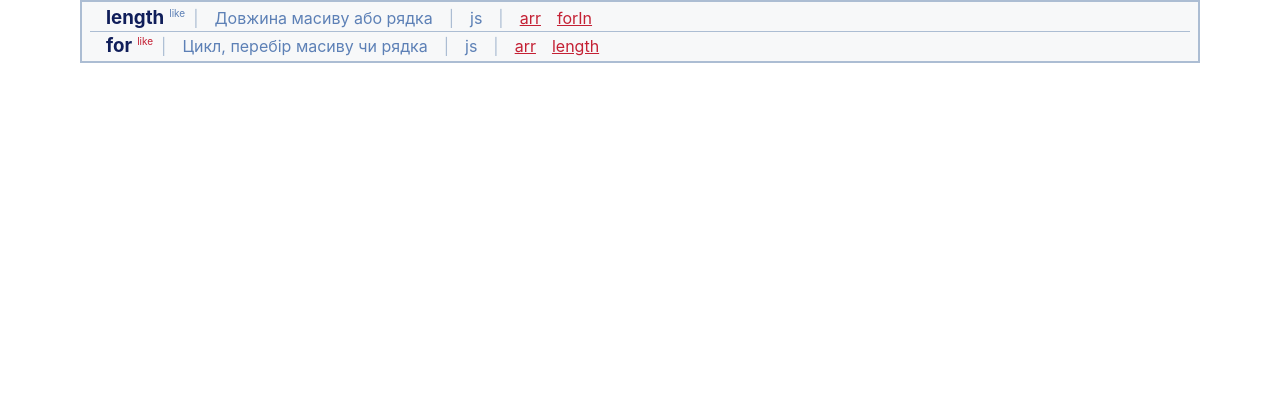
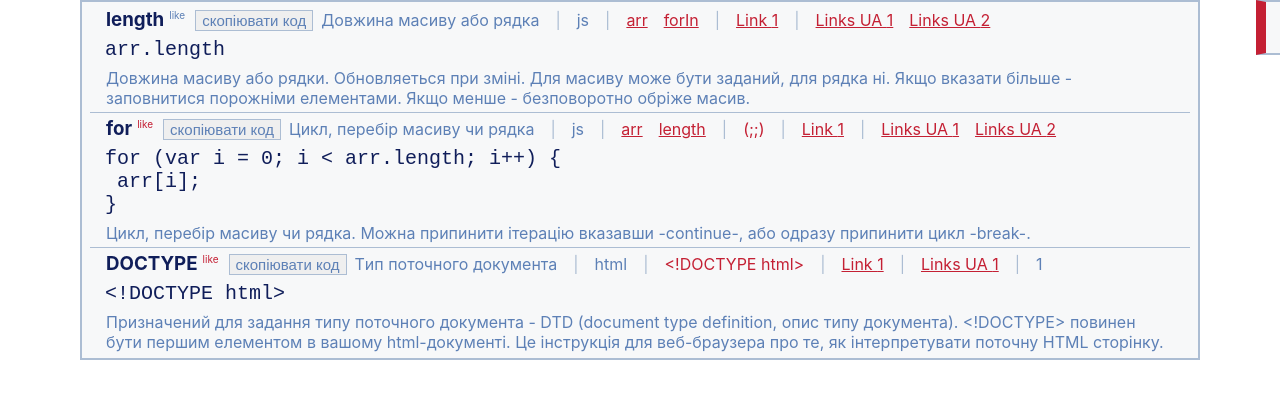
Before and after one commit to AntonKuts/code-encyclopedia, a React (Create React App) app: page / in a window 1280 px wide. Shown: the top 398 px of the page. Built offline with nearby package versions, Linux system fonts and the light colour scheme.

Commit message:
leng, tost, 3 item

```diff
--- a/src/App.css
+++ b/src/App.css
@@ -30,7 +30,62 @@ h3, p, a, .sep {
   margin: 0 8px;
 }
 
-.a-for-anchor-in{
+.a-for-anchor-in {
   margin: 0;
   padding: 0;
 }
+
+button {
+  border: 1px solid #acbdd3;
+  color: #5d80b6;
+  cursor: pointer;
+  text-align: center;
+  font-size: 15px;
+  margin: 2px 0 0 10px;
+}
+
+.button:hover{
+  color: #c42034;
+}
+
+.change-language{
+  position: fixed;
+  top: 0;
+  right: -60px;
+  padding: 15px 20px;
+  color: #c42034;
+  text-decoration: underline;
+  cursor: pointer;
+  border: 2px solid #acbdd3;
+  border-left: 10px solid #c42034;
+  color: #c42034;
+  cursor: pointer;
+  text-align: center;
+  font-size: 18px;
+  z-index: 10;
+  background-color: #f7f8f9;
+}
+
+.change-language:hover{
+  right: 0px;
+}
+
+
+.tost {
+  position: fixed;
+  top: 0;
+  left: 80px;
+  padding: 15px 20px;
+  cursor: pointer;
+  border: 2px solid #acbdd3;
+  color: #5d80b6;
+  cursor: pointer;
+  text-align: center;
+  font-size: 18px;
+  z-index: 10;
+  background-color: white;
+}
+
+.tost:empty {
+  display: none;
+}
--- a/src/App.js
+++ b/src/App.js
@@ -1,11 +1,26 @@
-import React from 'react';
+import React, { useState } from 'react';
 import './App.css';
 import Content from './Content';
+import Header from './Header';
 
-function App() {
+const App = () => {
+  const [language, setLanguage] = useState('ua');
+  const [tost, setStateTost] = useState('');
+  const setTost = (text) => {
+    setStateTost(text);
+    setTimeout(()=>setStateTost(''), 2500);
+  }
+
   return (
     <div className="App">
-      <Content />
+      <Header
+        language={language}
+        setTost={setTost}
+        setStateTost={setStateTost}
+        setLanguage={setLanguage}
+        tost={tost}
+      />
+      <Content language={language} setTost={setTost}/>
     </div>
   );
 }
--- a/src/Content.css
+++ b/src/Content.css
@@ -1,13 +1,13 @@
 .Content {
   display: flex;
-  flex-direction: c;
+  flex-direction: column;
   justify-content: flex-start;
   align-items: center;
   flex-wrap: wrap;
 }
 
 .main-box{
-  padding: 2px 8px;
+  padding: 4px 8px;
   background-color: #f7f8f9;
   border-bottom: 1px solid #acbdd3;
 }
@@ -16,7 +16,7 @@
   border-bottom: none;
 }
 
-.title-box{
+.title-box, .discription-box{
   display: flex;
   flex-direction: row;
   justify-content: flex-start;
@@ -24,88 +24,69 @@
   flex-wrap: wrap;
 }
 
-.tooltip-similar-topics {
+.tooltip{
   position: relative;
   display: inline-block;
 }
 
-.tooltip-similar-topics .tooltip-text-similar-topics {
+.tooltip .tooltip-text {
   visibility: hidden;
   background-color: #f7f8f9;
   width: 100px;
   text-align: center;
   position: absolute;
   z-index: 10;
-  bottom: 120%;
+  top: 145%;
   left: 50%;
   margin-left: -60px;
   padding: 3px;
   opacity: 0;
   transition: opacity 0.3s;
+  border: 2px solid #5d80b6;
 }
 
-.tooltip-similar-topics .tooltip-text-similar-topics::after {
+.tooltip .tooltip-text::after {
   content: "";
   position: absolute;
-  top: 100%;
+  bottom: 104%;
   left: 50%;
   margin-left: -5px;
-  border-width: 5px;
+  border-width: 7px;
   border-style: solid;
-  border-color: #5d80b6 transparent transparent transparent;
+  border-color: transparent transparent #5d80b6 transparent;
 }
 
-.tooltip-similar-topics:hover .tooltip-text-similar-topics {
+.tooltip:hover .tooltip-text {
   visibility: visible;
   opacity: 1;
 }
 
-.tooltip-category {
+.tooltip {
   position: relative;
   display: inline-block;
 }
 
-.tooltip-category .tooltip-text-category {
-  visibility: hidden;
-  background-color: #f7f8f9;
-  width: 100px;
-  text-align: center;
-  position: absolute;
-  z-index: 10;
-  bottom: 120%;
-  left: 50%;
-  margin-left: -60px;
-  padding: 3px;
-  opacity: 0;
-  transition: opacity 0.3s;
-}
-
-.tooltip-category .tooltip-text-category::after {
-  content: "";
-  position: absolute;
-  top: 100%;
-  left: 50%;
-  margin-left: -5px;
-  border-width: 5px;
-  border-style: solid;
-  border-color: #5d80b6 transparent transparent transparent;
-}
-
-.tooltip-category:hover .tooltip-text-category {
-  visibility: visible;
-  opacity: 1;
-}
-
-.like{
+.like {
   font-size: 10px;
   margin: -10px 0 0 -3px;
   cursor: pointer;
 }
 
-.yesLike{
+.yesLike {
   color: #c42034;
 }
 
-.noLike{
+.noLike {
   color: #5d80b6;
 }
+
+pre {
+  margin: 7px;
+  color: #101e5a;
+  font-size: 20px;
+  cursor: pointer;
+}
+
+.mandatory-attributes{
+  color: #c42034;
+}
--- a/src/Content.js
+++ b/src/Content.js
@@ -2,17 +2,18 @@
 import React, { useState } from 'react';
 import './Content.css';
 
-const Content = () => {
+const Content = ({language, setTost}) => {
   const startInfo = [
     {
       id: 1,
       title: 'length',
-      titleUa: 'Довжина масиву або рядка',
+      intro: 'The length of the array or string',
+      introUa: 'Довжина масиву або рядка',
       similarTopics: ['arr', 'forIn'],
       like: false,
       category: 'js',
       descriptionEng: 'The length of the array or string. Refreshes on change. For array it can be set, for a line not. If you specify more - fill in the empty elements. If less - irrevocably crop',
-      descriptionUa: 'Довжина масиву або рядки. Обновляеться при зміні. Для масиву може бути заданий, для рядка немає. Якщо вказати більше - заповнитися порожніми елементами. Якщо менше - безповоротно обріже масив',
+      descriptionUa: 'Довжина масиву або рядки. Обновляеться при зміні. Для масиву може бути заданий, для рядка ні. Якщо вказати більше - заповнитися порожніми елементами. Якщо менше - безповоротно обріже масив.',
       linkToDocumentationEng: [
         'https://developer.mozilla.org/ru/docs/Web/JavaScript/Reference/Global_Objects/Array/length'
       ],
@@ -23,19 +24,21 @@ const Content = () => {
       author: 'Anton Kuts',
       authorContactLink: 'https://www.linkedin.com/in/anton-kuts/',
       dateIntroductionOrUpdate: 'https://www.linkedin.com/in/anton-kuts/',
-      code: 'arr.length',
+      code: ['arr.length'],
       display: true,
-      mandatoryAttributes: null
+      mandatoryAttributes: null,
+      lesson: 0
     },
     {
       id: 2,
       title: 'for',
-      titleUa: 'Цикл, перебір масиву чи рядка',
+      intro: 'Loop array or string',
+      introUa: 'Цикл, перебір масиву чи рядка',
       similarTopics: ['arr', 'length'],
       like: true,
       category: 'js',
-      descriptionEng: 'Loop array or string',
-      descriptionUa: 'Цикл, перебір масиву чи рядка',
+      descriptionEng: 'Cycle, array, or row search. You can end the iteration by specifying -continue-, or end the loop immediately -break-.',
+      descriptionUa: 'Цикл, перебір масиву чи рядка. Можна припинити ітерацію вказавши -continue-, або одразу припинити цикл -break-.',
       linkToDocumentationEng: [
         'https://developer.mozilla.org/en-US/docs/Web/JavaScript/Reference/Statements/for'
       ],
@@ -46,17 +49,51 @@ const Content = () => {
       author: 'Anton Kuts',
       authorContactLink: 'https://www.linkedin.com/in/anton-kuts/',
       dateIntroductionOrUpdate: 'https://www.linkedin.com/in/anton-kuts/',
-      code: 'for (var i = 0; i < arr.length; i++) { arr[i] }',
+      code:'for (var i = 0; i < arr.length; i++) { \n arr[i];\n}',
       display: true,
-      mandatoryAttributes: '(;;)'
+      mandatoryAttributes: '(;;)',
+      lesson: 0
+    },
+    {
+      id: 3,
+      title: 'DOCTYPE',
+      intro: 'The type of the current document',
+      introUa: 'Tип поточного документа',
+      similarTopics: [],
+      like: true,
+      category: 'html',
+      descriptionEng: 'Designed to specify the current document type - DTD (document type definition). <! DOCTYPE> should be the first element in your html document. This is a web browser instruction on how to interpret the current HTML page.',
+      descriptionUa: 'Призначений для задання типу поточного документа - DTD (document type definition, опис типу документа). <!DOCTYPE> повинен бути першим елементом в вашому html-документі. Це інструкція для веб-браузера про те, як інтерпретувати поточну HTML сторінку.',
+      linkToDocumentationEng: [
+        'https://html.spec.whatwg.org/multipage/syntax.html#the-doctype'
+      ],
+      linkToDocumentationUA: [
+        'https://css.in.ua/html/tag/doctype',
+      ],
+      author: 'Anton Kuts',
+      authorContactLink: 'https://www.linkedin.com/in/anton-kuts/',
+      dateIntroductionOrUpdate: 'https://www.linkedin.com/in/anton-kuts/',
+      code:'<!DOCTYPE html>',
+      display: true,
+      mandatoryAttributes: '<!DOCTYPE html>',
+      lesson: 1
     }
   ];
   const [info, setInfo] = useState(startInfo);
+  // const [language, setLanguage] = useState('ua');
   const setLike = item => {
     item.like = !item.like;
     const newInfo = [...info];
     newInfo.splice(item.id-1, 1, item);
     setInfo(newInfo);
+  }
+  function updateClipboard(text, code) {
+    navigator.clipboard.writeText(code)
+    .then(function() {
+      setTost(`Code '${text}' successfully copy.`);
+    }, function() {
+      setTost(`Code '${text}' failed copy!`);
+    });
   }
   console.log('________info_________');
   console.log(info);
@@ -68,21 +105,84 @@ const Content = () => {
             <a name={item.title} className="a-for-anchor-in" >
               <h3>{item.title}</h3>
             </a>
-          <p className= {`like ${item.like ? 'yesLike' : 'noLike'}`} onClick={() => setLike(item)}>like</p>
+            <p className= {`like ${item.like ? 'yesLike' : 'noLike'}`} onClick={() => setLike(item)}>
+              like
+            </p>
+            <button onClick={()=> updateClipboard(item.title, item.code)}>
+              {language === 'ua' ? 'скопіювати код' : 'copy code'}
+            </button>
+            <p>{language === 'ua' ? item.introUa : item.intro}</p>
             <span className="sep">|</span>
-          <p>{item.titleUa}</p>
-          <span className="sep">|</span>
-          <div className="tooltip-category">
-            <span className="tooltip-text-category">category</span>
+            <div className="tooltip">
+              <span className="tooltip-text">category</span>
               <p>{item.category}</p>
             </div>
-          <span className="sep">|</span>
-          <div className="tooltip-similar-topics">
-            <span className="tooltip-text-similar-topics">similar topics</span>
+            {item.similarTopics.length > 0
+              ?
+              <>
+                <span className="sep d1">|</span>
+                <div className="tooltip">
+                  <span className="tooltip-text">similar topics</span>
                   {item.similarTopics.map(item => <a key={item} href={`#${item}`}>{item}</a> )}
                 </div>
+              </>
+              : null
+            }
+            { item.mandatoryAttributes
+              ?
+              <>
+                <span className="sep d2">|</span>
+                <div className="tooltip">
+                  <span className="tooltip-text">Mandatory Attributes</span>
+                  <p className="mandatory-attributes">{item.mandatoryAttributes}</p>
                 </div>
-      </div>)}
+              </>
+            : null
+            }
+            <span className="sep">|</span>
+            <div className="tooltip">
+              <span className="tooltip-text">Links</span>
+              {item.linkToDocumentationEng.map((item, index) =>
+                <a key={item} href={item} target="_blank" rel="noopener noreferrer">
+                  Link {index+1}
+                </a> )
+              }
+            </div>
+            { item.linkToDocumentationUA && language === 'ua'
+              ?
+              <>
+                <span className="sep">|</span>
+                <div className="tooltip">
+                  <span className="tooltip-text">Links UA</span>
+                  {item.linkToDocumentationUA.map((item, index) =>
+                    <a key={item} href={item} target="_blank" rel="noopener noreferrer">
+                      Links UA {index+1}
+                    </a> )
+                  }
+                </div>
+              </>
+              : null
+            }
+            { item.lesson
+              ?
+              <>
+                <span className="sep d3">|</span>
+                <div className="tooltip">
+                  <span className="tooltip-text">Lesson</span>
+                  <p>{item.lesson}</p>
+                </div>
+              </>
+              : null
+            }
+          </div>
+          <pre className="code-box" onClick={()=> updateClipboard(item.title, item.code)}>
+            {item.code}
+          </pre>
+          <div className="discription-box">
+            <p>{language === 'ua' ? item.descriptionUa : item.descriptionEng}</p>
+          </div>
+        </div>)
+      }
     </div>
   );
 }
--- /dev/null
+++ b/src/Header.js
@@ -0,0 +1,29 @@
+import React from 'react';
+
+const Header = (props) => {
+  const {
+    setTost,
+    setStateTost,
+    setLanguage,
+    language,
+    tost
+  } = props;
+  const changeLanguage = () => {
+    const newLanguage = language === 'ua' ? 'en' : 'ua';
+    setTost(`Language change to ${language === 'ua' ? 'English' : 'Ukrainian'}!`);
+    setLanguage(newLanguage);
+  }
+
+  return (
+    <>
+      <div className="tost" onClick={() => setStateTost('')}>
+        {tost}
+      </div>
+      <div className="change-language" onClick={() => changeLanguage()}>
+        {language === 'ua' ? 'Eng' : 'Ukr'}
+      </div>
+    </>
+  );
+}
+
+export default Header;
```
Lines whose indentation alone changed are shown as unchanged.
